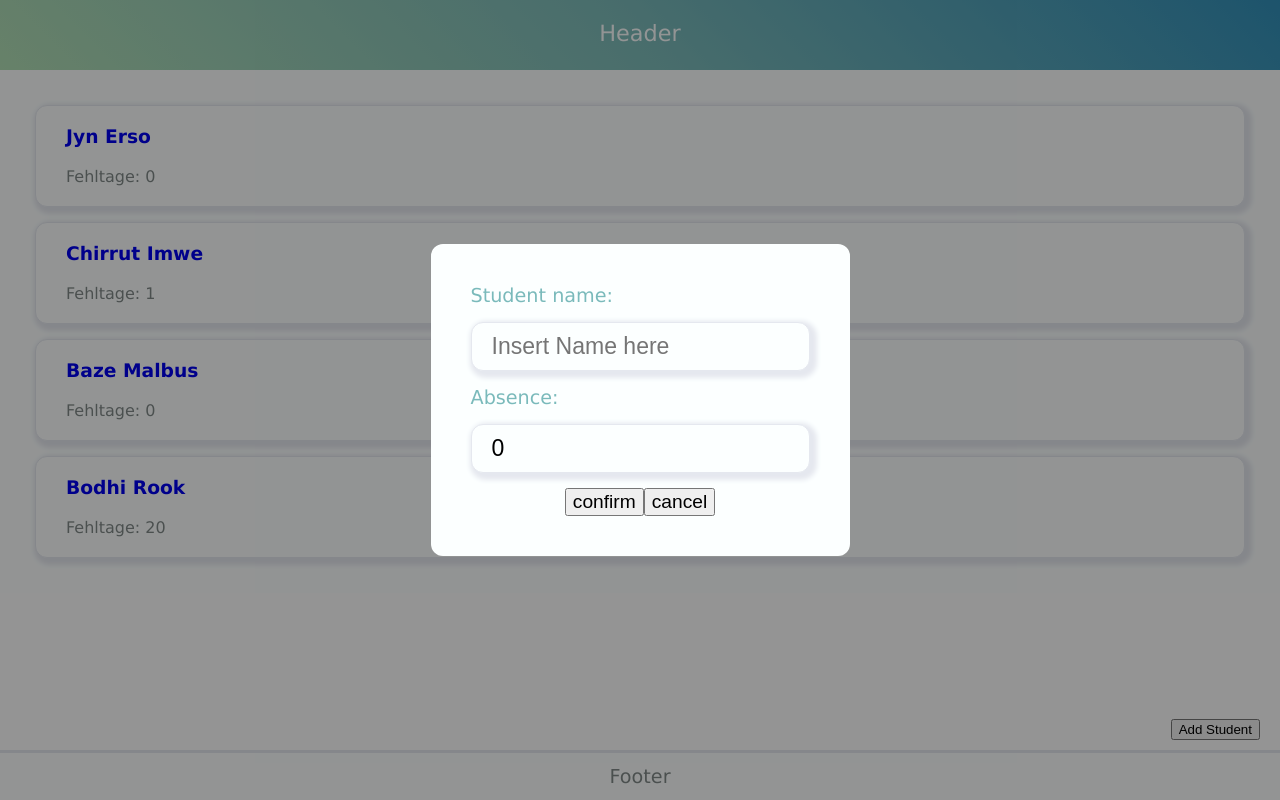
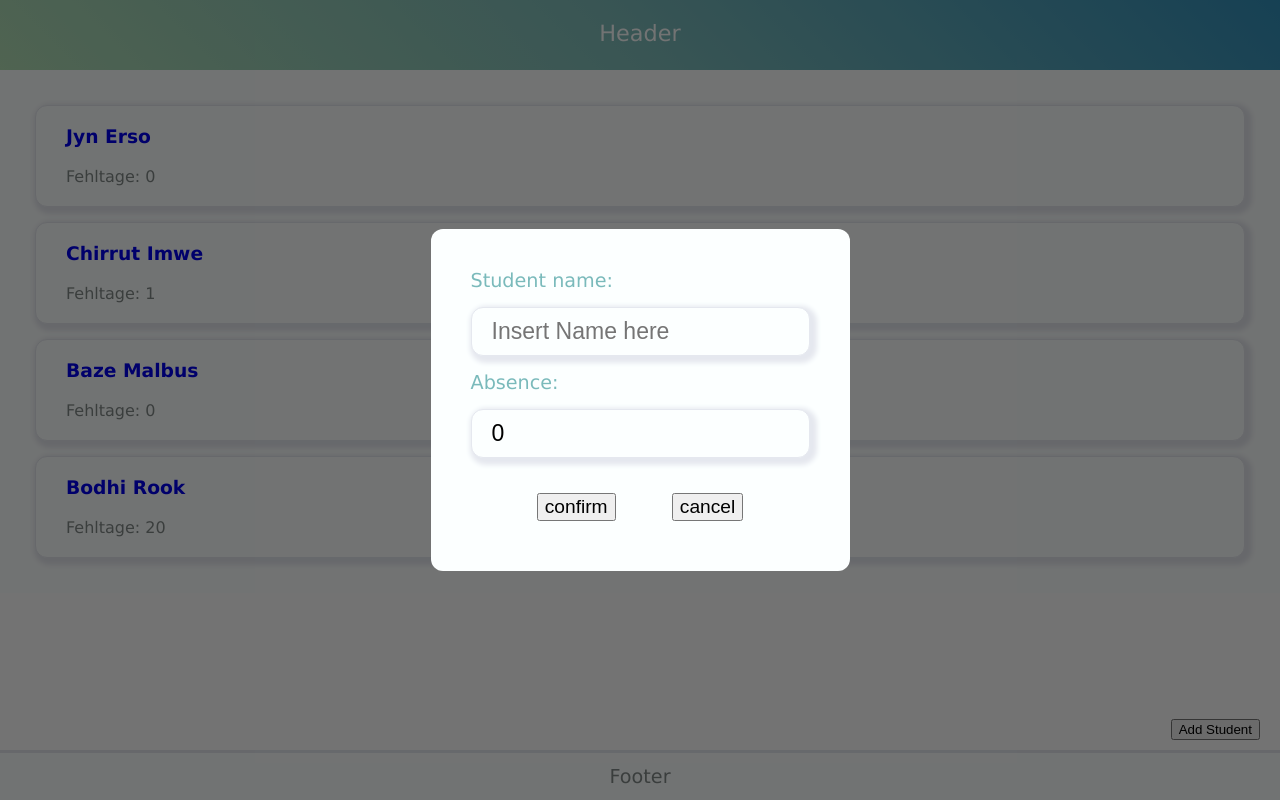
Before and after one commit to rolandlitzba/teacherapp, a React (Create React App) app: page / in a window 1280 px wide. Both pictures are taken after a click on the button "Add Student". Built offline with nearby package versions, Linux system fonts and the light colour scheme.

Commit message:
Reduce Code

```diff
--- a/src/Form/ModalForm.js
+++ b/src/Form/ModalForm.js
@@ -4,7 +4,7 @@ import styled from 'styled-components';
 import uid from 'uid';
 
 const StyledModal = styled.div`
-  background: #0000006b;
+  background: #0000008c;
   bottom: 0;
   display: grid;
   left: 0;
@@ -20,20 +20,18 @@ const StyledWrapper = styled.div`
   padding: 20px;
 `;
 
-const StyledEscButton = styled.button`
-  font-size: 1.2em;
-`;
-
-const StyledConfirmButton = styled.button`
-  font-size: 1.2em;
-`;
-
 const StyledForm = styled.form`
   display: grid;
   margin: 20px;
 `;
 
-const StyledNameInput = styled.input`
+const StyledLabel = styled.label`
+  color: #7ababb;
+  display: grid;
+  font-size: 1.2em;
+`;
+
+const StyledInput = styled.input`
   background: #fcffff;
   border: solid 1px #e5e8ef;
   border-radius: 12px;
@@ -43,24 +41,14 @@ const StyledNameInput = styled.input`
   padding: 10px 20px;
 `;
 
-const StyledAbsenceInput = styled.input`
-  background: #fcffff;
-  border: solid 1px #e5e8ef;
-  border-radius: 12px;
-  box-shadow: 3px 3px 5px 4px #e5e8ef;
-  font-size: 1.2em;
-  margin: 15px 0;
-  padding: 10px 20px;
+const StyledButtonWrapper = styled.div`
+  display: flex;
+  justify-content: space-evenly;
+  padding: 20px 10px 10px;
 `;
 
-const StyledLabel = styled.label`
-  color: #7ababb;
-  display: grid;
+const StyledButton = styled.button`
   font-size: 1.2em;
-`;
-
-const Flex = styled.div`
-  justify-self: center;
 `;
 
 export default function ModalForm({
@@ -93,24 +81,21 @@ export default function ModalForm({
             >
               <StyledLabel>
                 Student name:
-                <StyledNameInput
-                  name="student"
-                  placeholder="Insert Name here"
-                />
+                <StyledInput name="student" placeholder="Insert Name here" />
               </StyledLabel>
               <StyledLabel>
                 Absence:
-                <StyledAbsenceInput
+                <StyledInput
                   name="absence"
                   placeholder="0"
                   type="number"
                   defaultValue="0"
                 />
               </StyledLabel>
-              <Flex>
-                <StyledConfirmButton>confirm</StyledConfirmButton>
-                <StyledEscButton onClick={hide}>cancel</StyledEscButton>
-              </Flex>
+              <StyledButtonWrapper>
+                <StyledButton>confirm</StyledButton>
+                <StyledButton onClick={hide}>cancel</StyledButton>
+              </StyledButtonWrapper>
             </StyledForm>
           </StyledWrapper>
         </StyledModal>,
--- a/src/misc/GlobalStyles.js
+++ b/src/misc/GlobalStyles.js
@@ -7,6 +7,7 @@ const GlobalStyles = createGlobalStyle`
 
 body {
   font-family: 'Lucida Sans', 'Lucida Sans Regular', 'Lucida Grande', 'Lucida Sans Unicode', Geneva, Verdana, sans-serif;margin: 0;
+  height: 100vh;
   padding: 0;
   }
 `;
```
